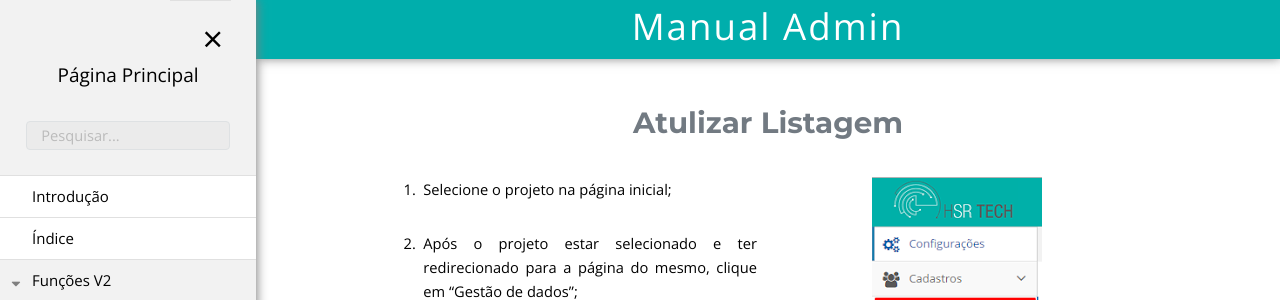
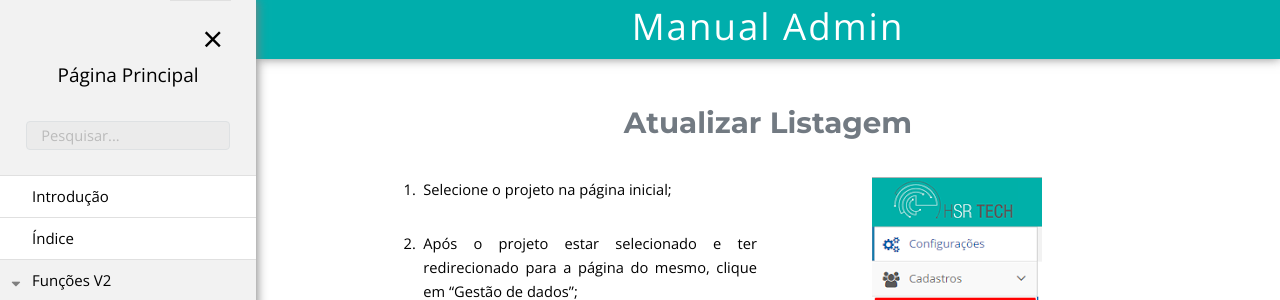
Before and after one commit to rogerio-figueiredo-hsr/hsrtechonline.github.io, a Jekyll site: the page built from _posts/2020-02-11-atualizar-listagem-novo.md, in a window 1280 px wide and 900 px high. Shown: the top 300 px of the window. Built offline with Jekyll 4.4.1, drawn with Linux system fonts in a browser that asks for light colours.

Commit message:
atualizar

```diff
--- a/_posts/2020-02-11-atualizar-listagem-novo.md
+++ b/_posts/2020-02-11-atualizar-listagem-novo.md
@@ -6,7 +6,7 @@ permalink: /fastQuestAdmin/listagem/atualizar-listagem-novo
 pasta: "Listagem"
 ---
 
-# Atulizar Listagem
+# Atualizar Listagem
 
 <div class="row" markdown="1">
 <div class="6u 12u$(small)" markdown="1">
```
